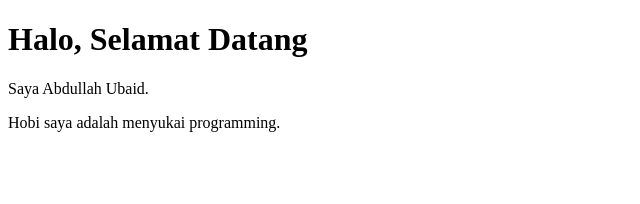
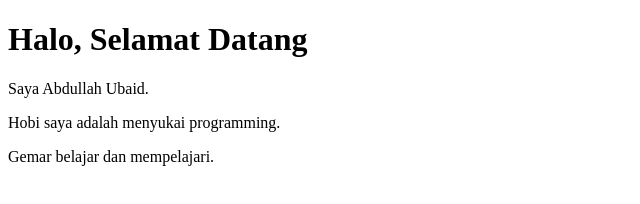
Before and after one commit to auxtern/latihan-html, a plain HTML site: page index.html in a window 1280 px wide. Shown: the whole page, without its empty margins (0-640 px from the left). Drawn offline with Linux system fonts and the light colour scheme.

Commit message:
Update index.html

```diff
--- a/index.html
+++ b/index.html
@@ -8,5 +8,6 @@
     <h1>Halo, Selamat Datang</h1>
     <p>Saya Abdullah Ubaid.</p>
     <p>Hobi saya adalah menyukai programming.</p>
+    <p>Gemar belajar dan mempelajari.</p>
   </body>
 </html>
```
